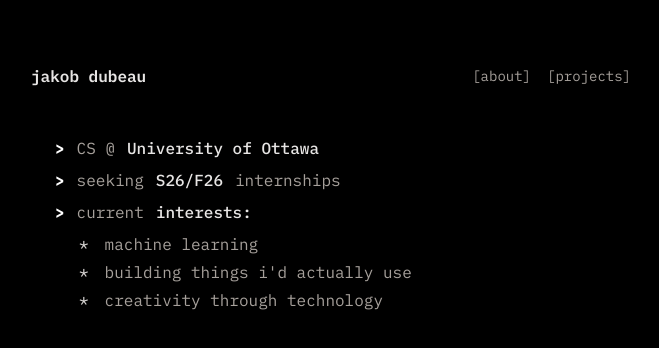
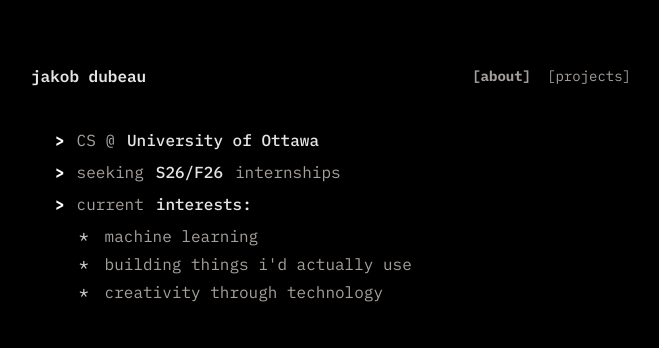
Before and after one commit to jakobdubeau/portfolio-v2, a Next.js app: page / in a window 1280 px wide. Shown: the top 348 px of the page, without its empty margins (309-968 px from the left). Built offline with nearby package versions, Linux system fonts and the light colour scheme.

Commit message:
decide on header styling

```diff
--- a/src/app/page.js
+++ b/src/app/page.js
@@ -3,7 +3,7 @@ import UOttawaLogo from "../../public/icon/UOttawa.png"
 
 export default function Home() {
   return (
-    <div className="flex flex-col mt-8">
+    <div className="flex flex-col mt-6">
       <ul className="grid gap-2 text-base">
         <li className="flex items-baseline gap-3 pl-6">
           <span className="text-white font-bold">
--- a/src/components/Header.js
+++ b/src/components/Header.js
@@ -28,9 +28,7 @@ export default function Header() {
           <Link
             key={link.name}
             href={link.href}
-            className={`text-stone-400 hover:text-white duration-200 transition-all ${
-              link.isActive ? "underline-offset-2" : ""
-            }`}
+            className={`text-stone-400 hover:text-white duration-200 transition-all ${link.isActive ? "font-bold" : ""}`}
           >
             {link.name}
           </Link>
```
